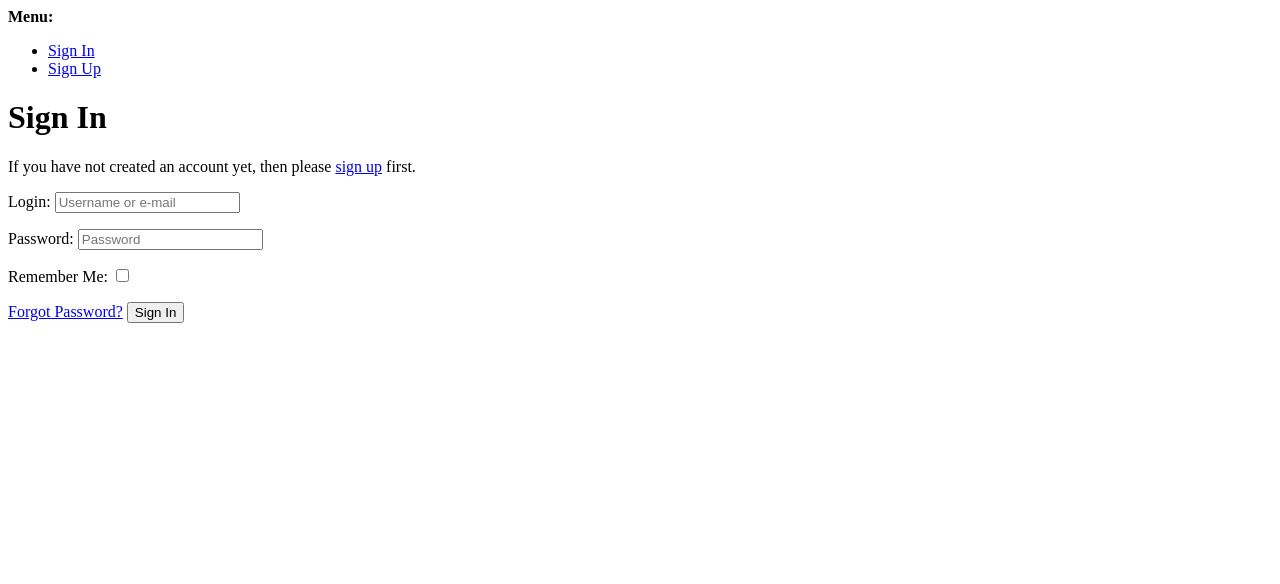
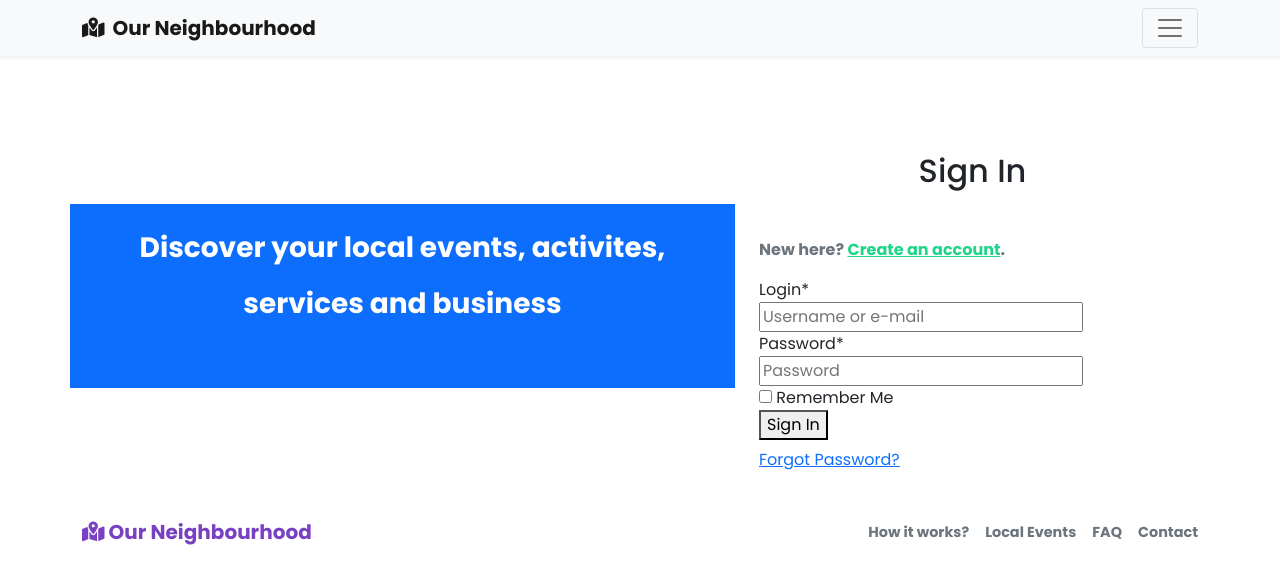
Before and after one commit to stef-cruz/our_neighbourhood, a Django app: page /accounts/login/ in a window 1280 px wide. Shown: the top 584 px of the page. Run offline with Django 3.2, Linux system fonts and the light colour scheme; some libraries are stand-ins or nearby versions.

Commit message:
Install crispy forms and add log in content

```diff
--- a/our_neighbourhood/settings.py
+++ b/our_neighbourhood/settings.py
@@ -42,6 +42,7 @@ INSTALLED_APPS = [
     'django.contrib.messages',
     'django.contrib.staticfiles',
     'django.contrib.sites',
+    'crispy_forms',
     'allauth',
     'allauth.account',
     # Social account login
@@ -80,6 +81,10 @@ TEMPLATES = [
                 'django.contrib.auth.context_processors.auth', #required by allauth
                 'django.contrib.messages.context_processors.messages',
             ],
+            'builtins': [
+                'crispy_forms.templatetags.crispy_forms_tags',
+                'crispy_forms.templatetags.crispy_forms_field',
+            ]
         },
     },
 ]
--- /dev/null
+++ b/static/css/_authentication.scss
@@ -0,0 +1,5 @@
+#authentication {
+  height: 100%;
+  display: flex;
+  flex-direction: column;
+}
--- a/static/css/style.css
+++ b/static/css/style.css
@@ -63,6 +63,12 @@
   transition: none;
 }
 
+#authentication {
+  height: 100%;
+  display: flex;
+  flex-direction: column;
+}
+
 * {
   margin: 0;
 }
--- a/static/css/style.scss
+++ b/static/css/style.scss
@@ -2,6 +2,7 @@
 @import "index";
 @import "navbar";
 @import "footer";
+@import "authentication";
 
 //
 // General Styling
--- a/templates/allauth/account/base.html
+++ b/templates/allauth/account/base.html
@@ -1,40 +1,6 @@
-<!DOCTYPE html>
-<html>
-  <head>
-    <title>{% block head_title %}{% endblock %}</title>
-    {% block extra_head %}
-    {% endblock %}
-  </head>
-  <body>
-    {% block body %}
+{% extends "base.html" %}
 
-    {% if messages %}
-    <div>
-      <strong>Messages:</strong>
-      <ul>
-        {% for message in messages %}
-        <li>{{message}}</li>
-        {% endfor %}
-      </ul>
-    </div>
-    {% endif %}
-
-    <div>
-      <strong>Menu:</strong>
-      <ul>
-        {% if user.is_authenticated %}
-        <li><a href="{% url 'account_email' %}">Change E-mail</a></li>
-        <li><a href="{% url 'account_logout' %}">Sign Out</a></li>
-        {% else %}
-        <li><a href="{% url 'account_login' %}">Sign In</a></li>
-        <li><a href="{% url 'account_signup' %}">Sign Up</a></li>
-        {% endif %}
-      </ul>
-    </div>
-    {% block content %}
-    {% endblock %}
-    {% endblock %}
-    {% block extra_body %}
-    {% endblock %}
-  </body>
-</html>
+{% block content %}
+                    {% block inner_content %}
+                    {% endblock %}
+{% endblock %}
--- a/templates/allauth/account/login.html
+++ b/templates/allauth/account/login.html
@@ -5,10 +5,29 @@
 
 {% block head_title %}{% trans "Sign In" %}{% endblock %}
 
-{% block content %}
+{% block inner_content %}
 
-<h1>{% trans "Sign In" %}</h1>
+<div id="authentication" class="container">
+        <div class="row pb-0 pe-lg-0 pt-lg-5 align-items-center">
 
+            <!-- Left side -->
+            <div class="col-lg-7 p-3 p-lg-5 pt-lg-3 bg-primary">
+
+                <!-- Content top-->
+                <div class="d-flex pt-lg-40 pt-15 text-center">
+                    <h3 class="fw-bolder fs-2x text-white lh-lg">Discover your local events, activites, services and business</h3>
+                </div>
+
+                <!-- Image bottom -->
+
+            </div>
+
+            <!-- Right side -->
+            <div class="col-lg-5 position-relative overflow-hidden ps-4 pe-4">
+
+                <h2 class="text-center page-header">{% trans "Sign In" %}</h2>
+
+                <div class="mx-auto">
                     {% get_providers as socialaccount_providers %}
 
                     {% if socialaccount_providers %}
@@ -17,30 +36,37 @@ of your existing third party accounts. Or, <a href="{{ signup_url }}">sign up</a
                         for a {{ site_name }} account and sign in below:{% endblocktrans %}</p>
 
                     <div class="socialaccount_ballot">
-
                         <ul class="socialaccount_providers">
                             {% include "socialaccount/snippets/provider_list.html" with process="login" %}
                         </ul>
 
                         <div class="login-or">{% trans 'or' %}</div>
-
                     </div>
 
                     {% include "socialaccount/snippets/login_extra.html" %}
 
                     {% else %}
-<p>{% blocktrans %}If you have not created an account yet, then please
-<a href="{{ signup_url }}">sign up</a> first.{% endblocktrans %}</p>
+                    <p class="text-muted fw-bold">{% blocktrans %}New here?
+                        <a class="text-green-custom fw-bolder" href="{{ signup_url }}">Create an account</a>.{% endblocktrans %}
+                    </p>
                     {% endif %}
 
                     <form class="login" method="POST" action="{% url 'account_login' %}">
                         {% csrf_token %}
-  {{ form.as_p }}
+                        {{ form|crispy }}
                         {% if redirect_field_value %}
-  <input type="hidden" name="{{ redirect_field_name }}" value="{{ redirect_field_value }}" />
+                        <p><input class="form-control" type="hidden" name="{{ redirect_field_name }}" value="{{ redirect_field_value }}"/></p>
                         {% endif %}
+                        <button class="primaryAction" type="submit">{% trans "Sign In" %}</button>
+                        <p class="mt-2">
                             <a class="button secondaryAction" href="{% url 'account_reset_password' %}">{% trans "Forgot Password?" %}</a>
-  <button class="primaryAction" type="submit">{% trans "Sign In" %}</button>
+                        </p>
                     </form>
+                </div>
+
+
+            </div>
+        </div>
+</div>
 
 {% endblock %}
```
Also changed, not shown: templates/allauth/base.html (added, +40 -0 lines), 1 other file. Lines whose indentation alone changed are shown as unchanged.
